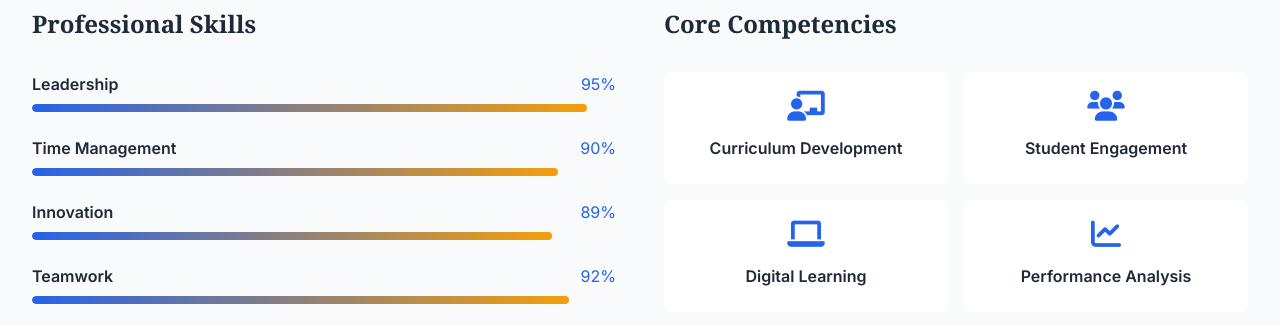
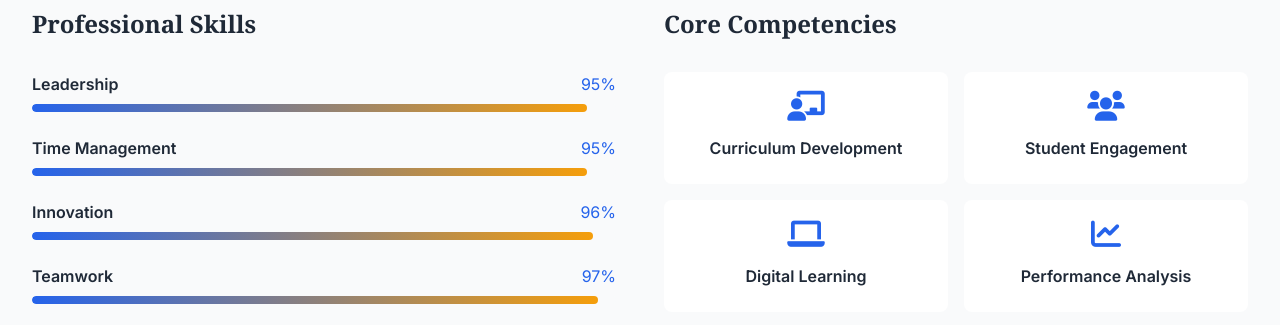
Before and after one commit to osamaRomih/portofolio_Mr.omar, a plain HTML site: page websit/index.html in a window 1280 px wide. Shown: the part 3540-3865 px from the top of the page. Drawn offline with nearby package versions, Linux system fonts and the light colour scheme.

Commit message:
add files

```diff
--- a/websit/index.html
+++ b/websit/index.html
@@ -511,10 +511,10 @@
                   <span class="font-semibold" style="color: var(--text-primary)"
                     >Time Management</span
                   >
-                  <span class="text-blue-600">90%</span>
+                  <span class="text-blue-600">95%</span>
                 </div>
                 <div class="skill-bar">
-                  <div class="skill-progress" data-width="90"></div>
+                  <div class="skill-progress" data-width="95"></div>
                 </div>
               </div>
               <div>
@@ -522,10 +522,10 @@
                   <span class="font-semibold" style="color: var(--text-primary)"
                     >Innovation</span
                   >
-                  <span class="text-blue-600">89%</span>
+                  <span class="text-blue-600">96%</span>
                 </div>
                 <div class="skill-bar">
-                  <div class="skill-progress" data-width="89"></div>
+                  <div class="skill-progress" data-width="96"></div>
                 </div>
               </div>
               <div>
@@ -533,10 +533,10 @@
                   <span class="font-semibold" style="color: var(--text-primary)"
                     >Teamwork</span
                   >
-                  <span class="text-blue-600">92%</span>
+                  <span class="text-blue-600">97%</span>
                 </div>
                 <div class="skill-bar">
-                  <div class="skill-progress" data-width="92"></div>
+                  <div class="skill-progress" data-width="97"></div>
                 </div>
               </div>
             </div>
@@ -550,7 +550,6 @@
             </h3>
 
             <div class="grid grid-cols-2 gap-4">
-              <!-- أول 6 عناصر تظهر -->
               <div
                 class="card-hover p-4 rounded-lg text-center"
                 style="background-color: var(--bg-primary)"
```
Also changed, not shown: 2 other files.
